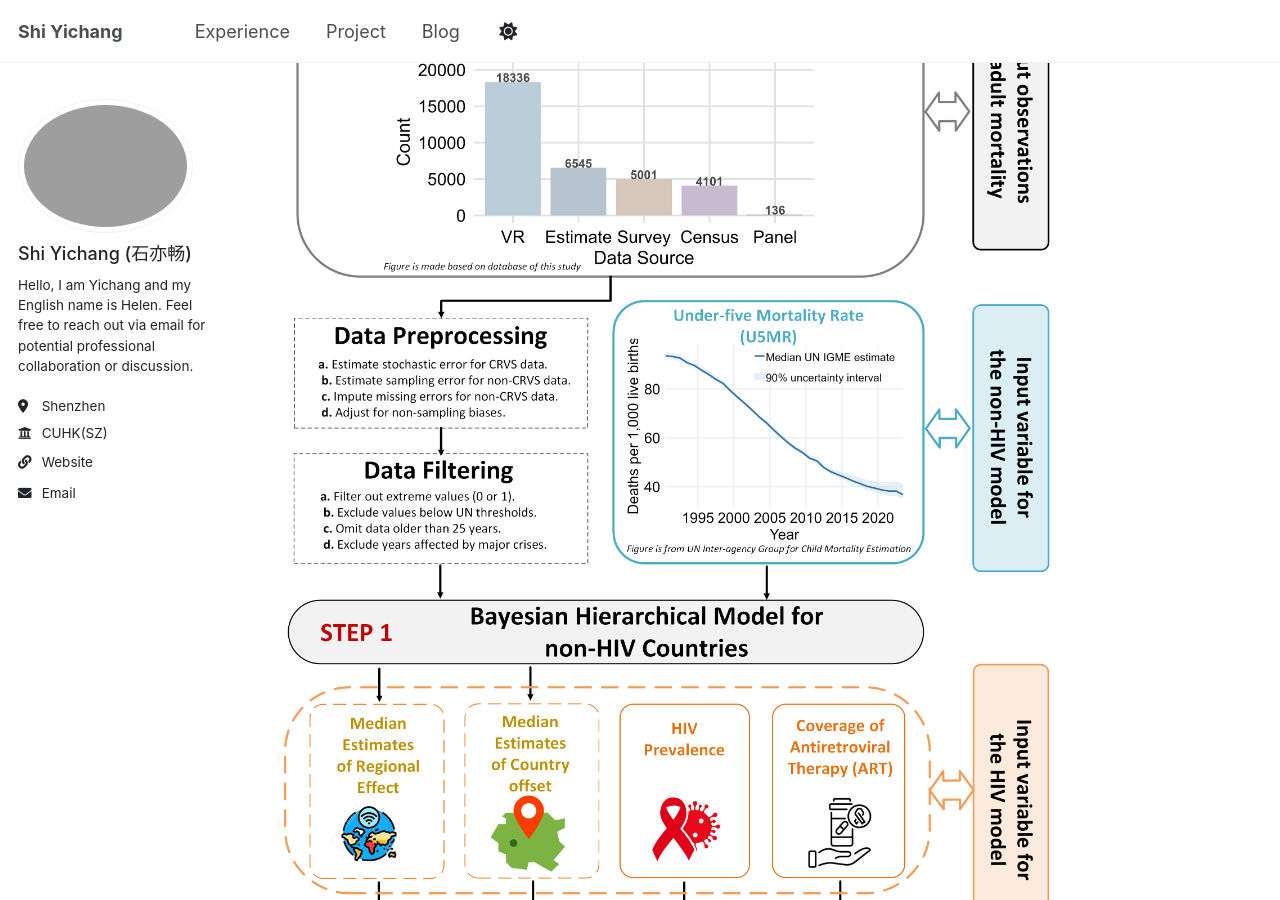
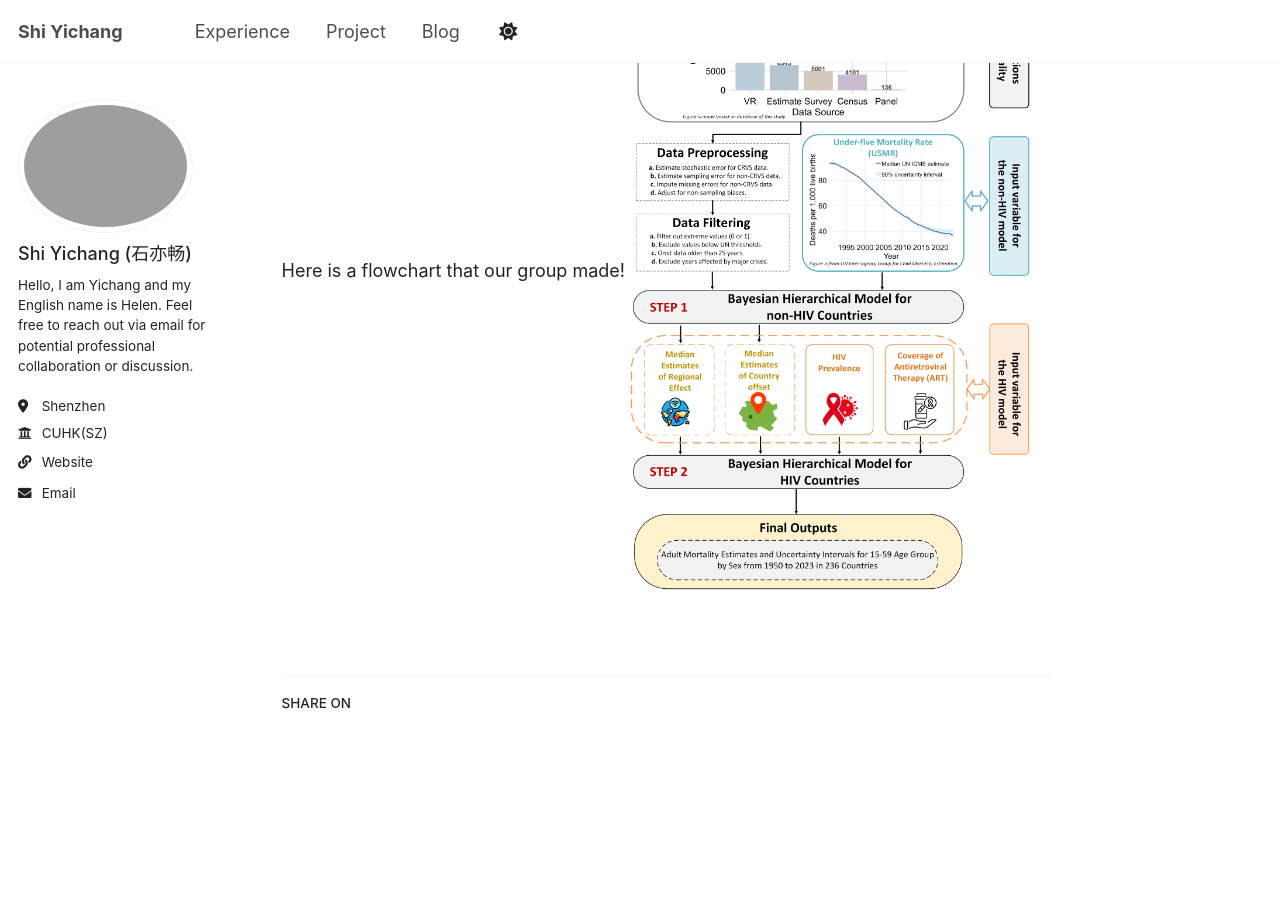
Before and after one commit to Helensyc/helensyc.github.io, a Jekyll site: the page built from _portfolio/portfolio-1.md, in a window 1280 px wide and 900 px high, scrolled down 519 px. Built offline with Jekyll 4.4.1, drawn with Linux system fonts in a browser that asks for light colours.

Commit message:
Update portfolio-1.md

```diff
--- a/_portfolio/portfolio-1.md
+++ b/_portfolio/portfolio-1.md
@@ -22,4 +22,5 @@ Qiqi Qiang and I are involved in this project, and we employ High Performance Co
 
 The work is summarized on the university’s website in the form of a case study. [Please click here to see the English version!](https://itso.cuhk.edu.cn/en/article/512) [Please click here to see the Chinese version!](https://itso.cuhk.edu.cn/article/512)
 
-![Flowchart of the Adult Mortality Project](/images/Adult_Mort_Flowchart_HPC.png)
+Here is a flowchart that our group made!
+<img src="/images/Adult_Mort_Flowchart_HPC.png" width="400">
```
